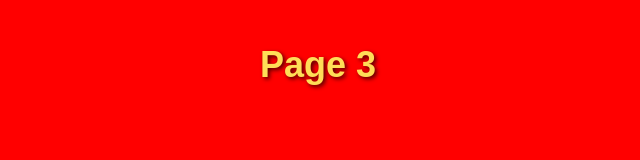
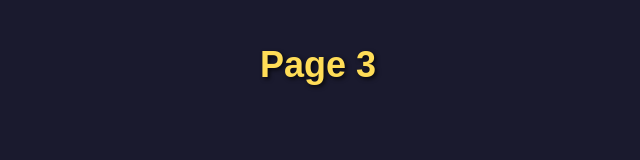
Before and after one commit to Sarah-bar-elh/tp2, a plain HTML site: page page3.html in a window 1280 px wide. Shown: the whole page, without its empty margins (322-962 px from the left). Drawn offline with Linux system fonts and the light colour scheme.

Commit message:
Update page3.html

```diff
--- a/page3.html
+++ b/page3.html
@@ -6,7 +6,7 @@
     <title>Document</title>
     <link rel="stylesheet" href="tp2.css">
 </head>
-<body style="background-color:#FF0000;">
+<body>
     <h1>Page 3</h1>
 
 </body>
```
